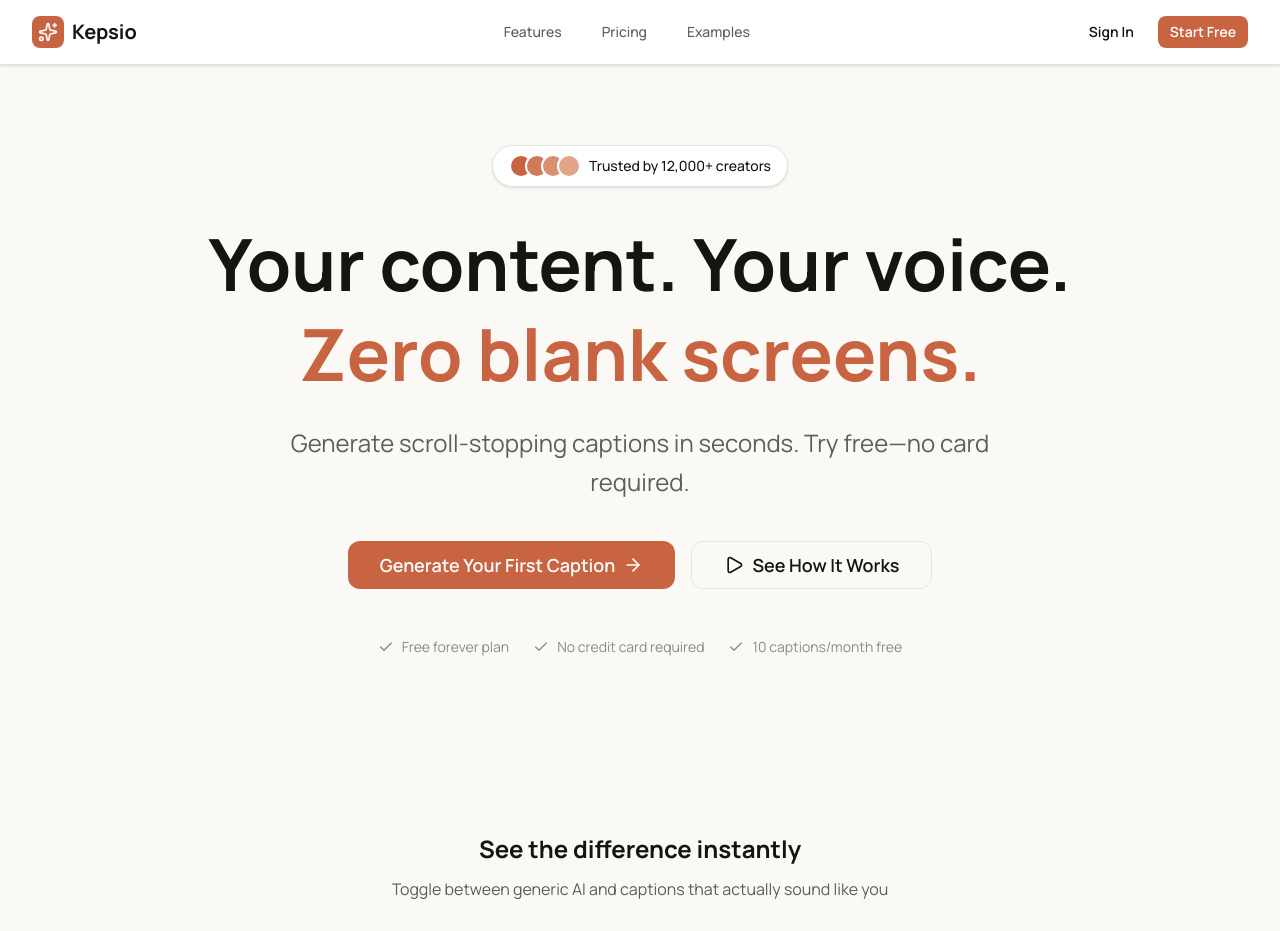
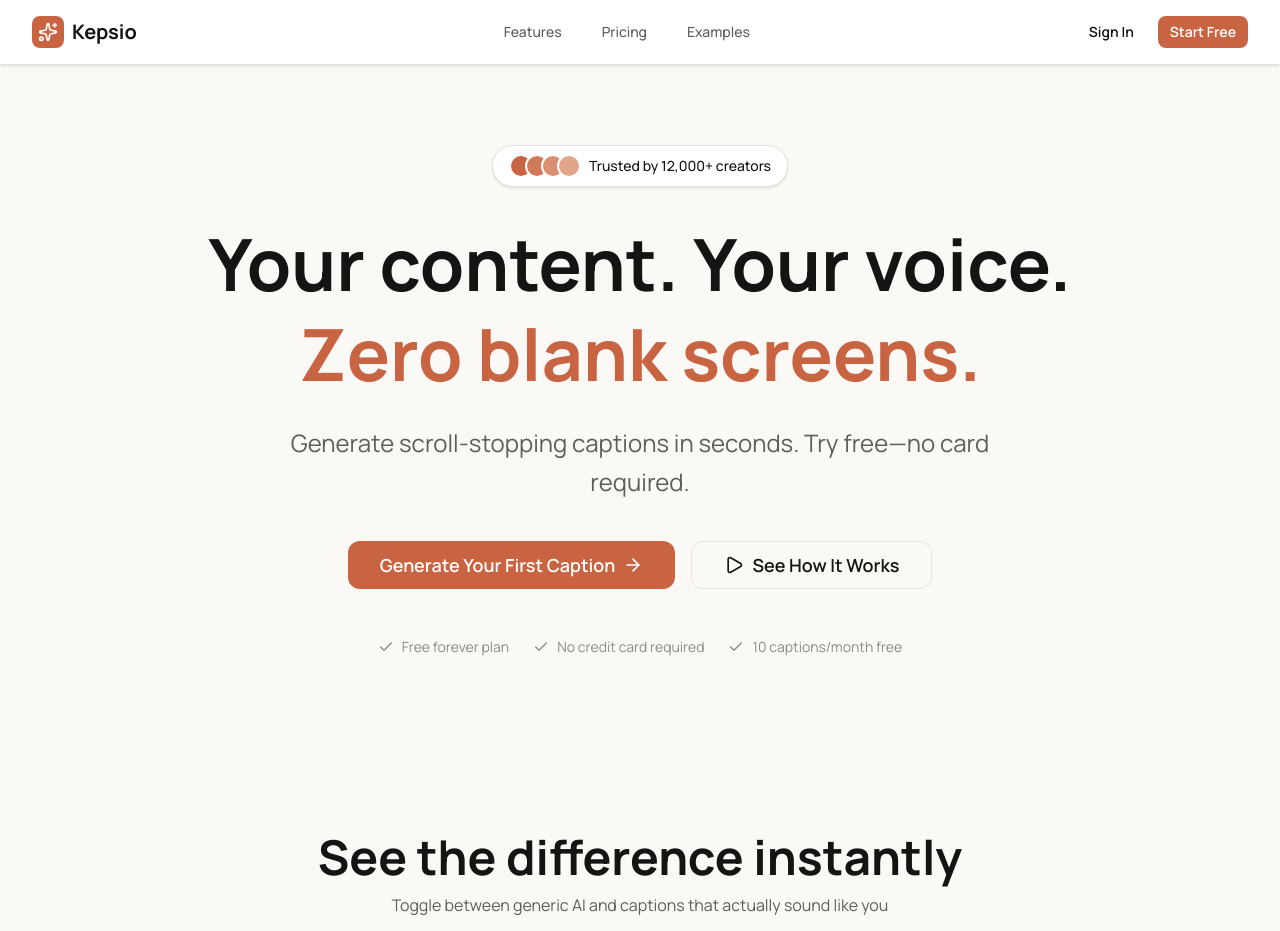
Before and after one commit to uxfris/kepsio, a Next.js app: page / in a window 1280 px wide. Shown: the top 931 px of the page. Built offline with nearby package versions, Linux system fonts and the light colour scheme.

Commit message:
Visual enhancements

```diff
--- a/components/marketing/PlatformComparison.tsx
+++ b/components/marketing/PlatformComparison.tsx
@@ -28,7 +28,7 @@ export const PlatformComparison = memo(function PlatformComparison({
   return (
     <div id="examples" className="my-20 max-w-5xl mx-auto">
       <div className="text-center mb-8">
-        <h3 className="text-2xl font-bold text-primary mb-3">
+        <h3 className="text-5xl font-bold text-primary mb-3">
           See the difference instantly
         </h3>
         <p className="text-text-body">
--- a/components/marketing/PricingSection.tsx
+++ b/components/marketing/PricingSection.tsx
@@ -41,8 +41,8 @@ export const PricingSection: React.FC<PricingSectionProps> = ({
   const planOrder = ["free", "pro", "enterprise"] as const;
 
   return (
-    <section id="pricing" className="py-24 bg-surface">
-      <div className="max-w-7xl mx-auto px-6">
+    <section id="pricing" className="py-24 ">
+      <div className="max-w-7xl mx-auto px-8">
         <div className="text-center mb-16">
           <h2 className="text-4xl md:text-5xl font-bold text-primary mb-4">
             Start free, upgrade when you're ready
@@ -68,7 +68,7 @@ export const PricingSection: React.FC<PricingSectionProps> = ({
         )}
 
         {/* Pricing Cards */}
-        <div className="grid md:grid-cols-3 gap-8 max-w-6xl mx-auto">
+        <div className="grid md:grid-cols-3 gap-8">
           {planOrder.map((planId) => {
             const plan = subscriptionPlans[planId];
             // Override button text and style for marketing page
```
